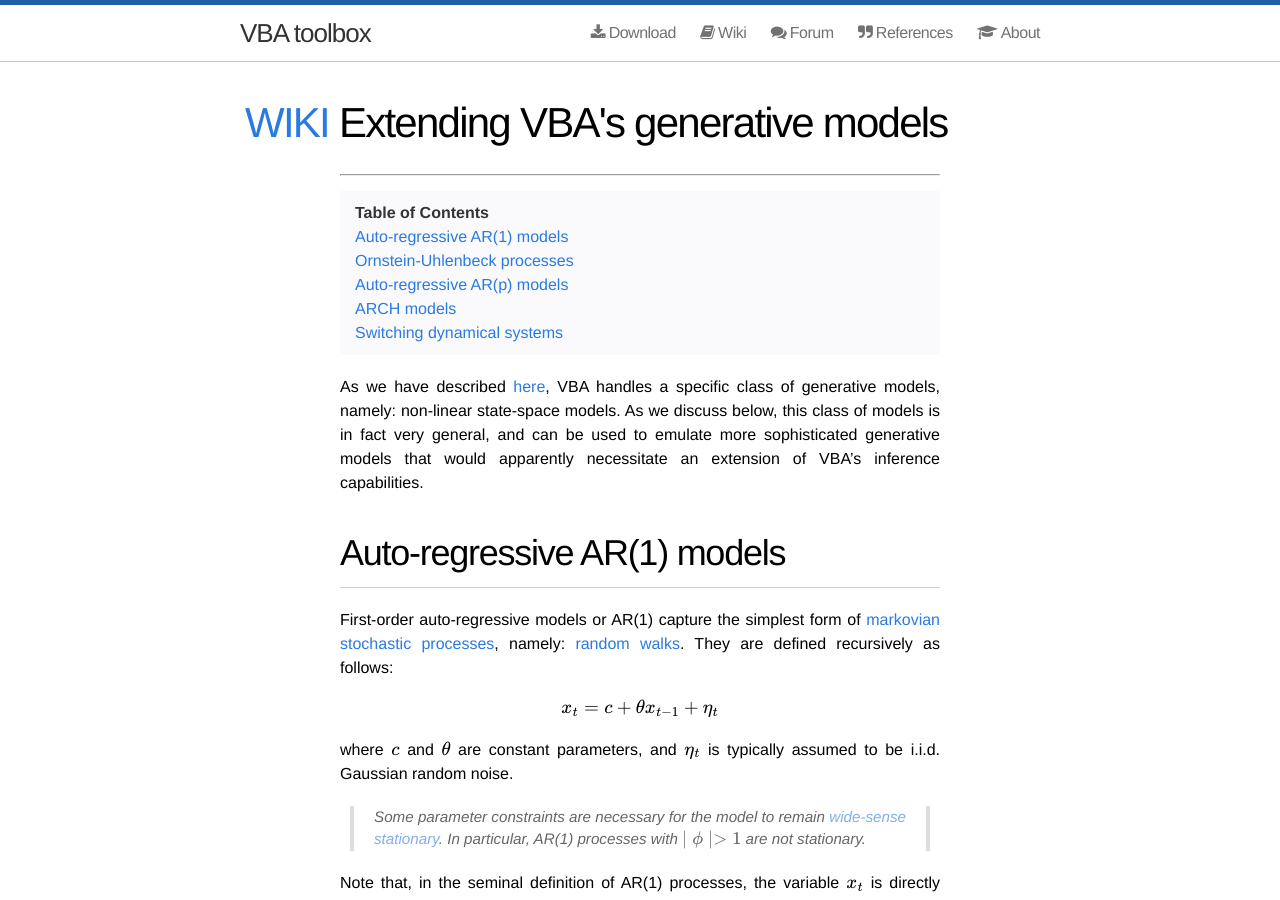
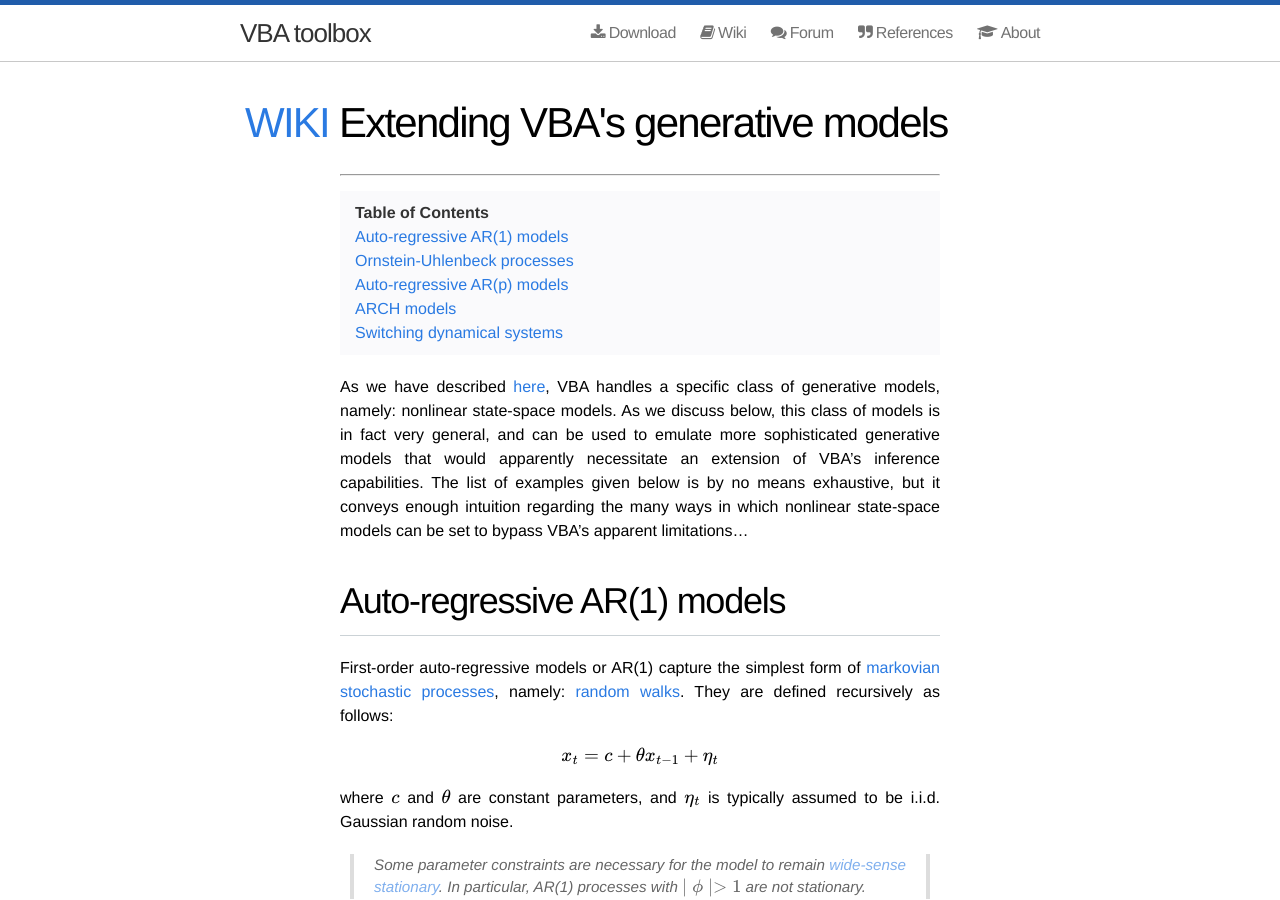
Before and after one commit to MBB-team/VBA-toolbox, a Jekyll site: the page built from _wiki/generativeModels.md, in a window 1280 px wide and 900 px high. Built offline with Jekyll 4.4.1, drawn with Linux system fonts in a browser that asks for light colours; nearby versions of some CDN libraries; formulas are drawn with MathJax 3; some of the changed text lies outside the part shown.

Commit message:
Update generativeModels.md

```diff
--- a/_wiki/generativeModels.md
+++ b/_wiki/generativeModels.md
@@ -4,7 +4,7 @@
 * Will be replaced with the ToC, excluding the "Contents" header
 {:toc}
 
-As we have described [here]({{ site.baseurl }}/_wiki/Structure-of-VBA's-generative-model.md), VBA handles a specific class of generative models, namely: non-linear state-space models. As we discuss below, this class of models is in fact very general, and can be used to emulate more sophisticated generative models that would apparently necessitate an extension of VBA's inference capabilities.
+As we have described [here]({{ site.baseurl }}/_wiki/Structure-of-VBA's-generative-model.md), VBA handles a specific class of generative models, namely: nonlinear state-space models. As we discuss below, this class of models is in fact very general, and can be used to emulate more sophisticated generative models that would apparently necessitate an extension of VBA's inference capabilities. The list of examples given below is by no means exhaustive, but it conveys enough intuition regarding the many ways in which nonlinear state-space models can be set to bypass VBA's apparent limitations...
 
 
 # Auto-regressive AR(1) models
@@ -63,6 +63,8 @@
 
 where $$r \rightarrow \infty $$ to ensure that the past history of hidden states is transfered without distortion. Practically speaking, this can be approximated by changing the matrix `options.priors.iQx{t}` as above, with $$r$$ set to an appriately high value (e.g., $$10^4$$).
 
+> Tip: This augmented state-space can be used to model delayed dynamical systems...
+
 
 # ARCH models
 
@@ -100,6 +102,8 @@
 
 with a measure measurement noise precision $$\sigma \rightarrow \infty$$ (in practice, $$10^4$$ or so).
 
+> The computational cost incurred when emulating ARCH models using homoscedastic state-space models is twofold: (i) an increase in the dimensionality of the system, and (ii) some form of nonlinearity in the evolution function. In fact, this intuition generalizes to any form of heteroscedasticity.
+
 
 # Switching dynamical systems
 
```
